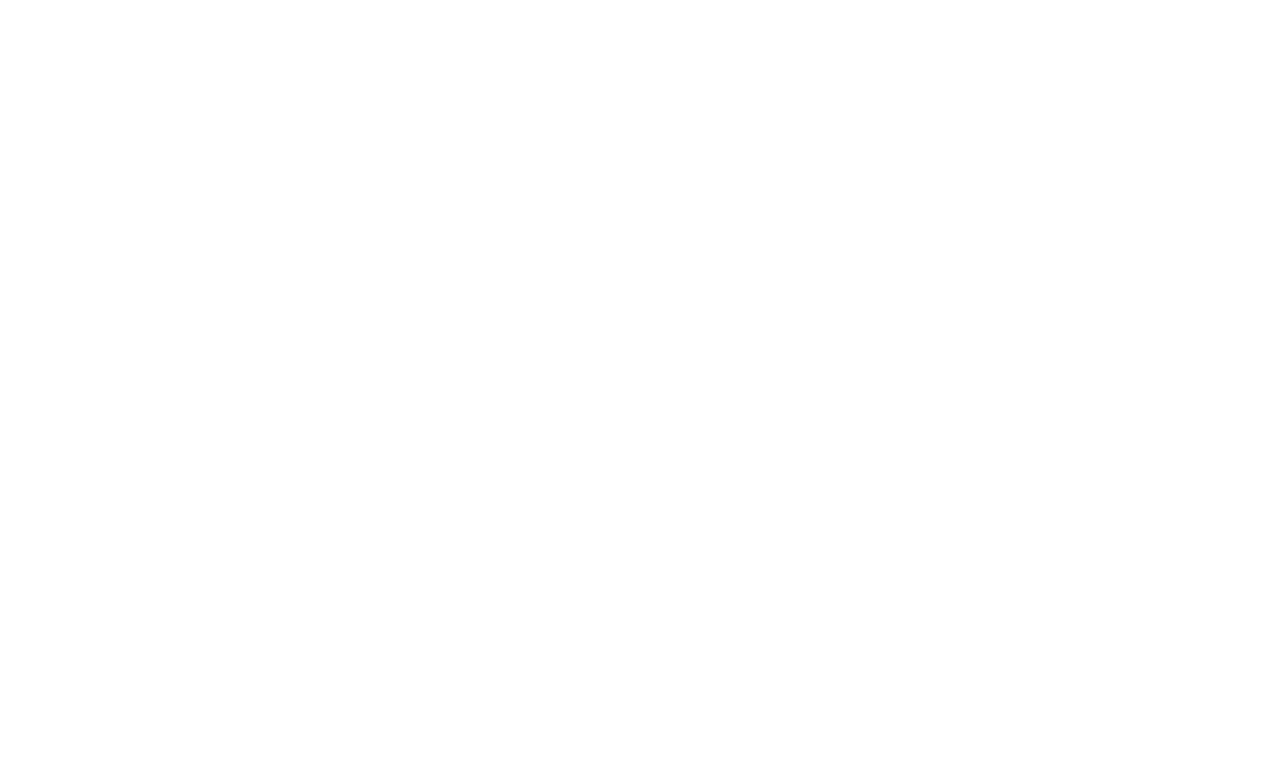
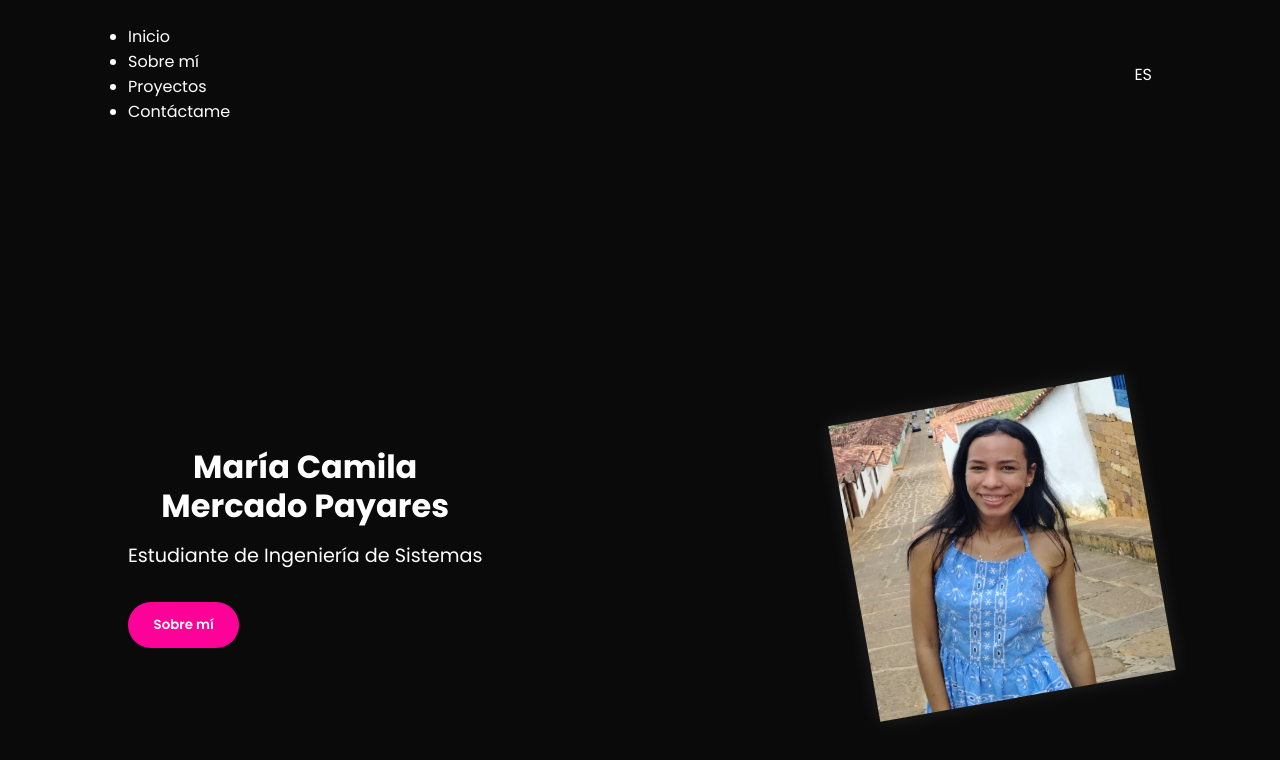
Before and after one commit to mcamilamp/my-portfolio, a React (Vite) app: page / in a window 1280 px wide. Shown: the top 760 px of the page. Built offline with nearby package versions, Linux system fonts and the light colour scheme.

Commit message:
Add main components and styles for Home and NavBar

```diff
--- a/src/App.jsx
+++ b/src/App.jsx
@@ -1,5 +1,13 @@
+import Home from "./pages/Home";
+import NavBar from "./components/NavBar";
+
 function App() {
-  return;
+  return (
+    <>
+      <NavBar />
+      <Home />
+    </>
+  );
 }
 
 export default App;
--- /dev/null
+++ b/src/assets/styles/Home.css
@@ -0,0 +1,47 @@
+.home {
+  display: flex;
+  justify-content: space-between;
+  align-items: center;
+  padding: 4rem 10%;
+  min-height: 100vh;
+}
+
+.home-image {
+  position: relative;
+  width: 300px;
+  height: 300px;
+}
+
+.home-content h1 {
+  font-size: 2rem;
+  font-weight: bolder;
+  margin-bottom: 1rem;
+  line-height: 1.2;
+  text-align: center;
+}
+
+.home-content p {
+  font-size: 1.2rem;
+  margin-bottom: 2rem;
+  text-align: center;
+  font-weight: 300;
+}
+
+.btn-pink {
+  background-color: #ff0099;
+  color: white;
+  border: none;
+  padding: 0.8rem 1.6rem;
+  border-radius: 25px;
+  font-weight: 600;
+  cursor: pointer;
+  transition: 0.3s ease;
+}
+
+.home-image img {
+  width: 100%;
+  height: 100%;
+  /* border-radius: 12px; */
+  transform: rotate(-10deg);
+  box-shadow: 0 0 20px rgba(255, 255, 255, 0.1);
+}
--- /dev/null
+++ b/src/assets/styles/NavBar.css
@@ -0,0 +1,9 @@
+.navBar {
+  display: flex;
+  justify-content: space-between;
+  align-items: center;
+  padding: 1.5rem 10%;
+  position: sticky;
+  top: 0;
+  z-index: 1000;
+}
--- /dev/null
+++ b/src/components/NavBar.jsx
@@ -0,0 +1,32 @@
+import React, { useState } from "react";
+import "../assets/styles/NavBar.CSS"; // Assuming you have a CSS file for styles
+
+function NavBar() {
+  const [darkMode, setDarkMode] = useState(false);
+
+  const toggleDarkMode = () => {
+    setDarkMode(!darkMode);
+    document.body.classList.toggle("light-mode");
+  };
+
+  return (
+    <nav className="navBar">
+      <div className="links">
+        <ul className="nav-links">
+          <li>Inicio</li>
+          <li>Sobre mí</li>
+          <li>Proyectos</li>
+          <li>Contáctame</li>
+        </ul>
+      </div>
+      <div className="toggle-container">
+        <span className="label">ES</span>
+        <div className="{`switch ${darkMode ? '' : 'active'}`}">
+          <div className="circle" />
+        </div>
+      </div>
+    </nav>
+  );
+}
+
+export default NavBar;
--- a/src/index.css
+++ b/src/index.css
@@ -6,3 +6,8 @@
   box-sizing: border-box;
   font-family: "Poppins", sans-serif;
 }
+
+body {
+  background-color: #0a0a0a;
+  color: #ffffff;
+}
--- /dev/null
+++ b/src/pages/Home.jsx
@@ -0,0 +1,23 @@
+import React from "react";
+import "../assets/styles/Home.CSS"; // Assuming you have a CSS file for styles
+import profileImage from "../assets/images/foto-perfil.jpg";
+
+function Home() {
+  return (
+    <section className="home">
+      <div className="home-content">
+        <h1>
+          María Camila <br />
+          Mercado Payares
+        </h1>
+        <p>Estudiante de Ingeniería de Sistemas</p>
+        <button className="btn-pink">Sobre mí</button>
+      </div>
+      <div className="home-image">
+        <img src={profileImage} alt="María Camila" />
+      </div>
+    </section>
+  );
+}
+
+export default Home;
```
